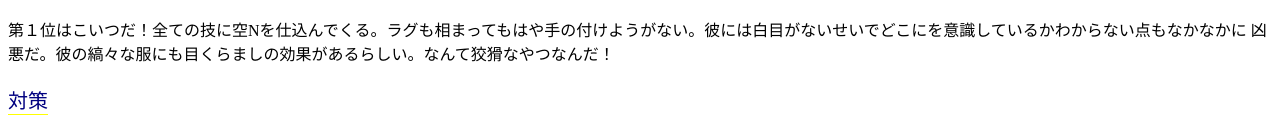
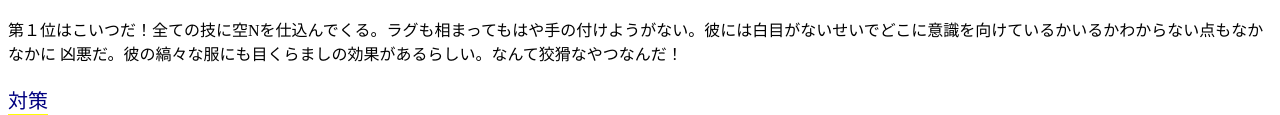
Before and after one commit to everyday2525/sp, a plain HTML site: page index.html in a window 1280 px wide. Shown: the part 6196-6311 px from the top of the page. Drawn offline with Linux system fonts and the light colour scheme.

Commit message:
Update index.html

```diff
--- a/index.html
+++ b/index.html
@@ -80,7 +80,7 @@
   <div class=dai>
     <h1>第1位　　ネス</h1>
     <img src="https://i.ytimg.com/vi/fO3sd8-ZGyo/maxresdefault.jpg">
-    <p>第１位はこいつだ！全ての技に空Nを仕込んでくる。ラグも相まってもはや手の付けようがない。彼には白目がないせいでどこにを意識しているかわからない点もなかなかに
+    <p>第１位はこいつだ！全ての技に空Nを仕込んでくる。ラグも相まってもはや手の付けようがない。彼には白目がないせいでどこに意識を向けているかいるかわからない点もなかなかに
     凶悪だ。彼の縞々な服にも目くらましの効果があるらしい。なんて狡猾なやつなんだ！</p>
     <p class=taisaku>対策</p>
     <p>彼には帽子を斜めにつけるという癖があるらしい。そこを指摘してやるとたちまち戦えなくなる。恥ずかしさからだろうか</p>
```
